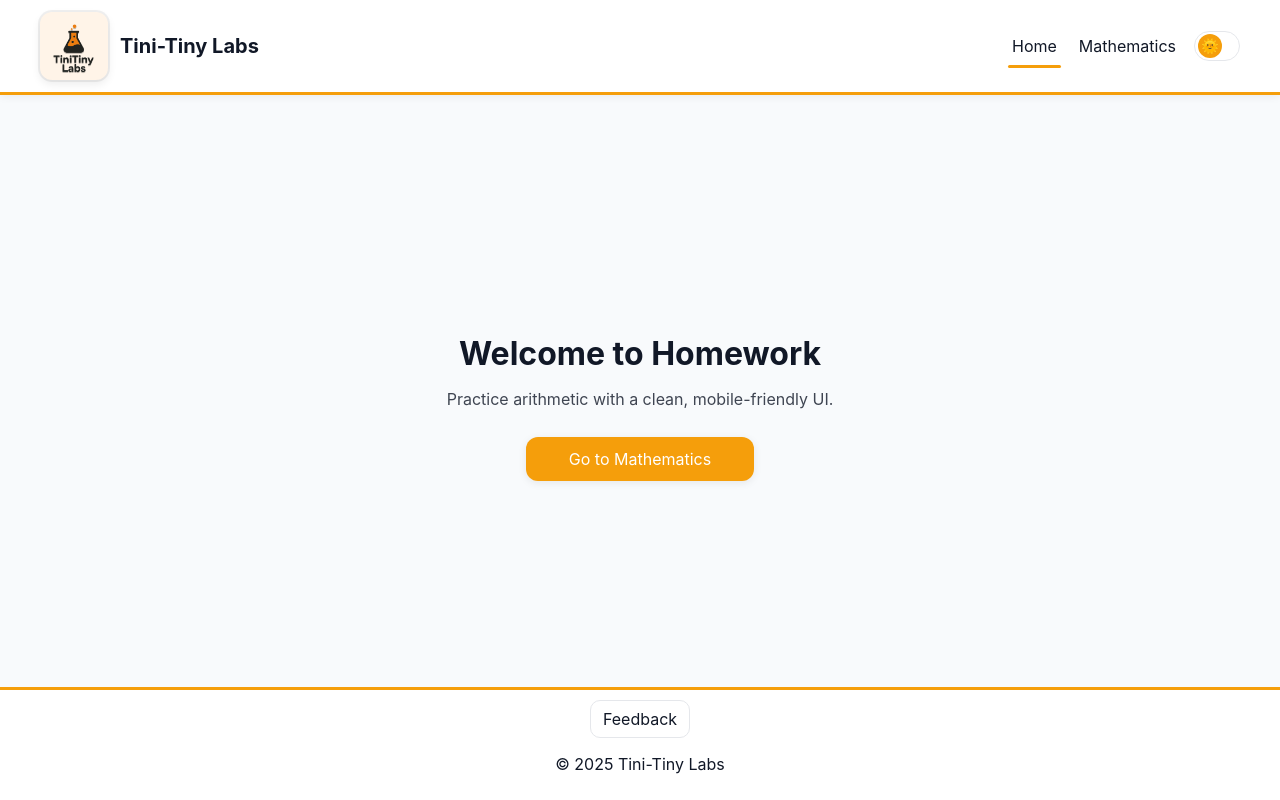
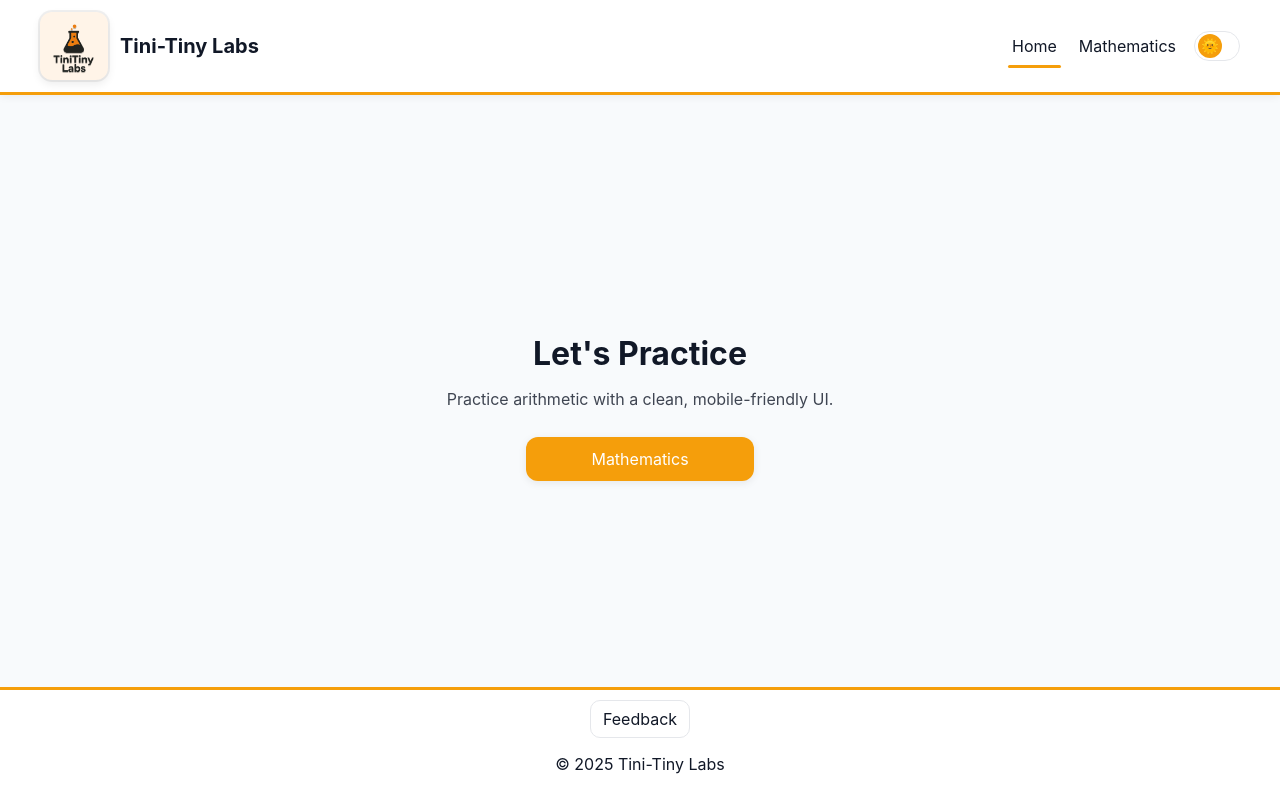
Before and after one commit to sagarkulk/tini-tiny-labs, a React (Create React App) app in the folder homework/: page /homework in a window 1280 px wide. Built offline with nearby package versions, Linux system fonts and the light colour scheme.

Commit message:
Title updated

```diff
--- a/homework/src/components/Home.js
+++ b/homework/src/components/Home.js
@@ -15,7 +15,7 @@ export default function Home() {
         padding: 16,
       }}
     >
-      <h1 style={{ margin: 0 }}>Welcome to Homework</h1>
+      <h1 style={{ margin: 0 }}>Let's Practice</h1>
       <p style={{ margin: 0, opacity: 0.8 }}>
         Practice arithmetic with a clean, mobile-friendly UI.
       </p>
@@ -23,10 +23,10 @@ export default function Home() {
       <Link
         to="/Homework/Mathematics"
         className="primaryBtn"
-        aria-label="Go to Mathematics practice"
+        aria-label="Mathematics"
         style={{ textDecoration: "none", marginTop: 12, minWidth: 200 }}
       >
-        Go to Mathematics
+        Mathematics
       </Link>
     </div>
   );
```
